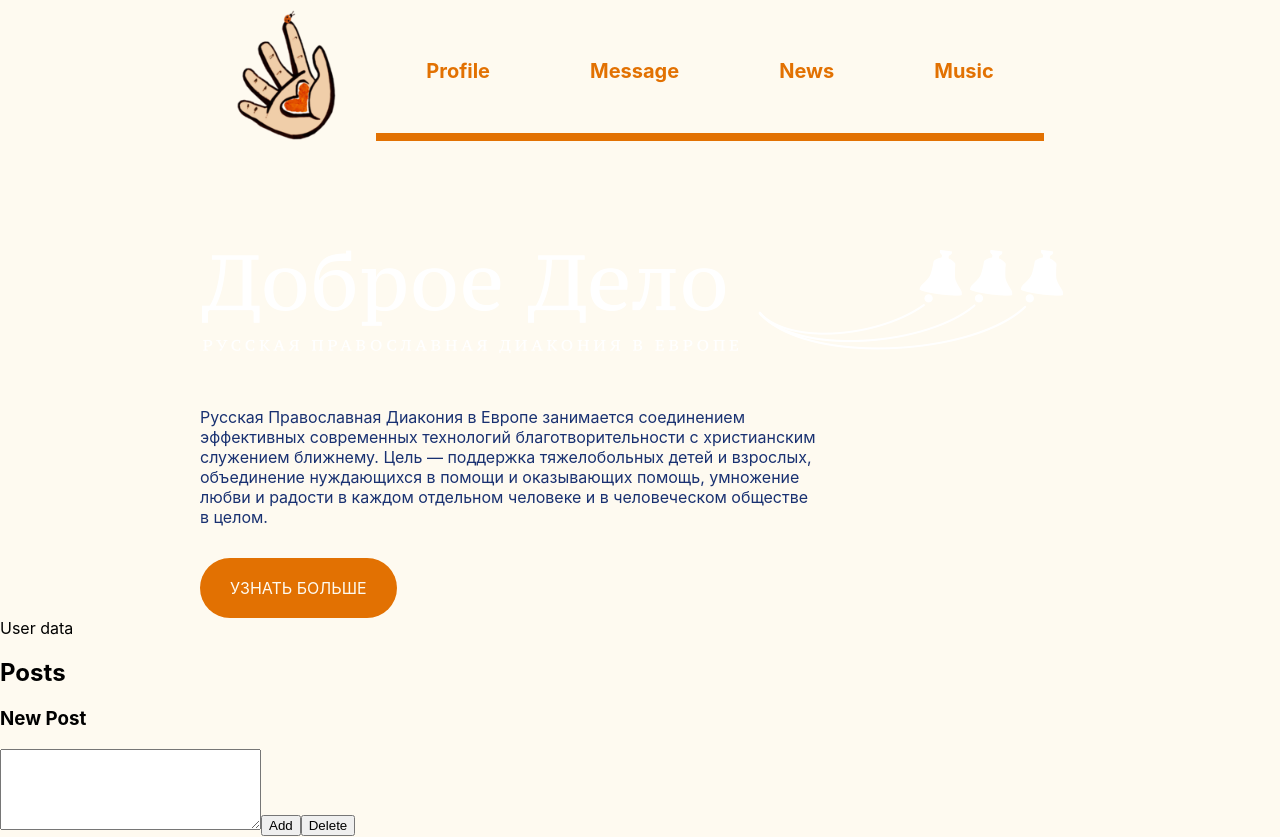
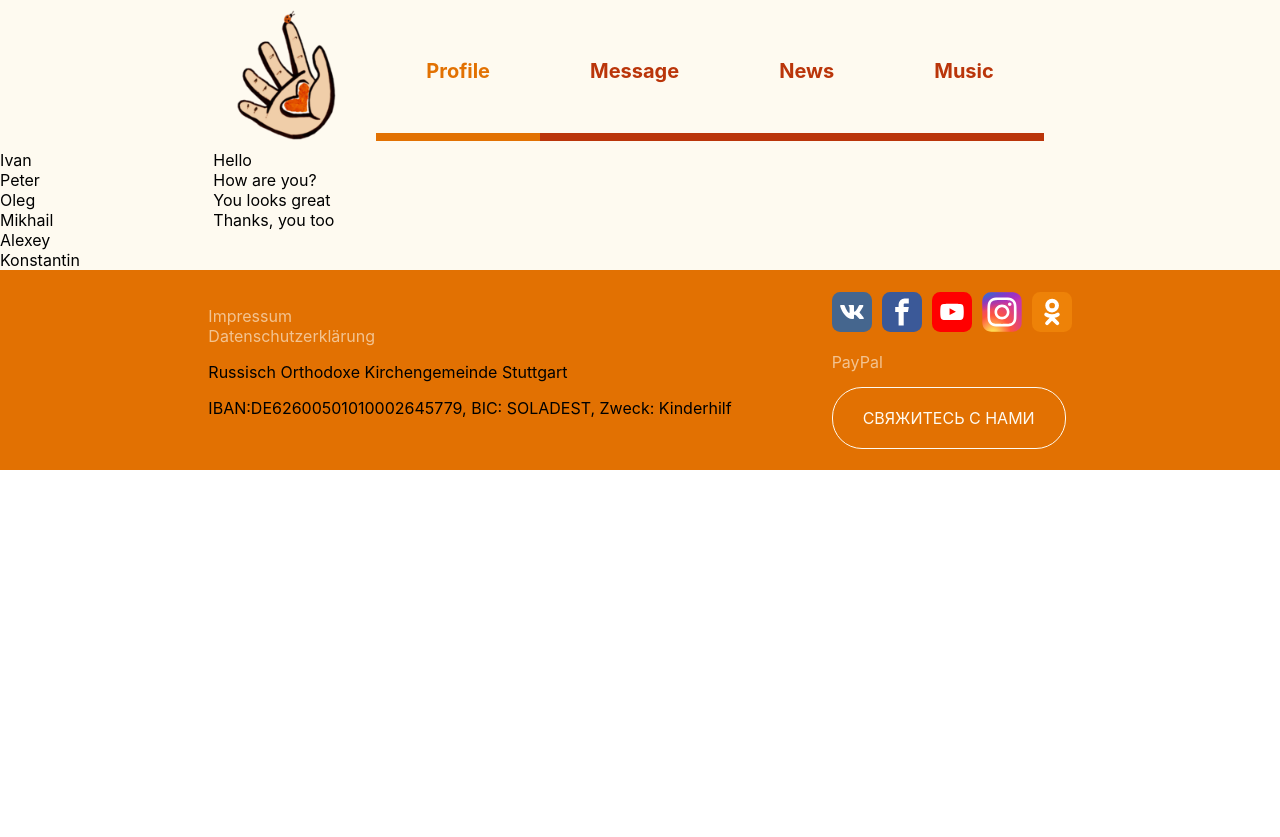
Before and after one commit to Chemonin/social-network, a React (Create React App) app: page /dialogs in a window 1280 px wide. Shown: the top 837 px of the page. After the commit the page ends 800 px from the top, so only its background shows below. Built offline with nearby package versions, Linux system fonts and the light colour scheme.

Commit message:
routing for messages page is added

```diff
--- a/package.json
+++ b/package.json
@@ -9,6 +9,7 @@
     "node-sass": "^6.0.1",
     "react": "^17.0.2",
     "react-dom": "^17.0.2",
+    "react-router-dom": "^5.3.0",
     "react-scripts": "4.0.3",
     "web-vitals": "^1.1.2"
   },
--- a/src/App.js
+++ b/src/App.js
@@ -2,14 +2,21 @@ import './App.scss';
 import Header from "./components/Header/Header";
 import Home from "./components/Home/Home";
 import Footer from "./components/Footer/Footer";
+import Dialogs from "./components/Dialogs/Dialogs"
+import {Route, BrowserRouter} from "react-router-dom";
 
 function App() {
   return (
-    <div className='app-wrapper'>
-      <Header/>
-      <Home/>
-      <Footer/>
-    </div>
+    <BrowserRouter>
+      <div className='app-wrapper'>
+        <Header/>
+        <div className="app-content">
+          <Route path='/home'  component={Home}/>
+          <Route path='/dialogs' component={Dialogs}/>
+        </div>
+        <Footer/>
+      </div>
+    </BrowserRouter>
   );
 }
 
--- a/src/App.scss
+++ b/src/App.scss
@@ -3,7 +3,8 @@ $secondary: #ba350a; /* for link, btns hover state */
 $text: #193171; /* for text */
 $light-bg: #fefaf0; /* main bg */
 
-.app-wrapper {
+.app {
+  &-wrapper {
     display: grid;
 
     margin: 0 auto;
@@ -13,3 +14,9 @@ $light-bg: #fefaf0; /* main bg */
       'f f';
     grid-template-rows: 150px 1fr 200px;
   }
+
+  &-content {
+    grid-area: c;
+    background-color: #fefaf0;
+  }
+}
--- /dev/null
+++ b/src/components/Dialogs/Dialogs.jsx
@@ -0,0 +1,27 @@
+import React from "react";
+import s from './Dialogs.module.scss'
+
+const Dialogs = (props) => {
+  return (
+    <div className={ s.container }>
+      <div className={ s.dialogs }>
+        <div className={ s.dialogsItems }>
+          <div className={ s.dialog }>Ivan</div>
+          <div className={ s.dialog }>Peter</div>
+          <div className={ s.dialog }>Oleg</div>
+          <div className={ s.dialog }>Mikhail</div>
+          <div className={ s.dialog }>Alexey</div>
+          <div className={ s.dialog }>Konstantin</div>
+        </div>
+        <div className={ s.messages }>
+          <div>Hello</div>
+          <div>How are you?</div>
+          <div>You looks great</div>
+          <div>Thanks, you too</div>
+        </div>
+      </div>
+    </div>
+  )
+}
+
+export default Dialogs;
--- /dev/null
+++ b/src/components/Dialogs/Dialogs.module.scss
@@ -0,0 +1,27 @@
+.container {
+  justify-content: center;
+  align-items: center;
+  max-width: 1400px;
+  margin: 0 auto;
+  min-height: 100%;
+}
+
+.dialogs {
+  display: grid;
+  grid-template-columns: 2fr 10fr;
+  &Items {
+
+  }
+}
+
+.dialog {
+
+}
+
+.messages {
+
+}
+
+.message {
+
+}
--- a/src/components/Home/Home.jsx
+++ b/src/components/Home/Home.jsx
@@ -5,7 +5,6 @@ import logo from '../../assets/logo_russian.png'
 
 const Home = () => {
   return (
-    <div className={ s.content }>
       <div className={ s.container }>
         <div className={ s.intro }>
           <img src={ logo } alt=""/>
@@ -22,7 +21,6 @@ const Home = () => {
         </div>
         <Feed/>
       </div>
-    </div>
   )
 }
 
--- a/src/components/Home/Home.module.scss
+++ b/src/components/Home/Home.module.scss
@@ -1,14 +1,8 @@
-.content {
-    grid-area: c;
-    background-color: #fefaf0;
-}
-
 .container {
     justify-content: center;
     align-items: center;
     max-width: 1400px;
     margin: 0 auto;
-    min-height: 100%;
 }
 
 .intro {
--- a/src/components/Navbar/Navbar.jsx
+++ b/src/components/Navbar/Navbar.jsx
@@ -1,14 +1,15 @@
 import React from "react";
 import s from './Navbar.module.scss'
+import {NavLink} from "react-router-dom";
 
 const Navbar = () => {
   return (
     <nav className={ s.nav }>
       <ul>
-        <li className={ s.item }><a href="">Profile</a></li>
-        <li className={ s.item }><a href="">Message</a></li>
-        <li className={ s.item }><a href="">News</a></li>
-        <li className={ s.item }><a href="">Music</a></li>
+        <li className={ s.item }><NavLink to="/home" activeClassName={s.active}>Profile</NavLink></li>
+        <li className={ s.item }><NavLink to="/dialogs" activeClassName={s.active}>Message</NavLink></li>
+        <li className={ s.item }><NavLink to="" activeClassName={s.active}>News</NavLink></li>
+        <li className={ s.item }><NavLink to="" activeClassName={s.active} >Music</NavLink></li>
       </ul>
     </nav>
   )
--- a/src/components/Navbar/Navbar.module.scss
+++ b/src/components/Navbar/Navbar.module.scss
@@ -3,6 +3,10 @@
 
   ul {
     margin: 0;
+    list-style: none;
+    display: flex;
+    justify-content: center;
+    align-items: center;
   }
 }
 
@@ -23,12 +27,10 @@
       border-bottom-color: #ba350a;
       color: #ba350a;
     }
+    &.active {
+      border-bottom: 8px solid;
+      border-bottom-color: #ba350a;
+      color: #ba350a;
+    }
   }
 }
-
-ul {
-  list-style: none;
-  display: flex;
-  justify-content: center;
-  align-items: center;
-}
```
Also changed, not shown: 1 other file (tests, documents, lock files or other folders). Lines whose indentation alone changed are shown as unchanged.
